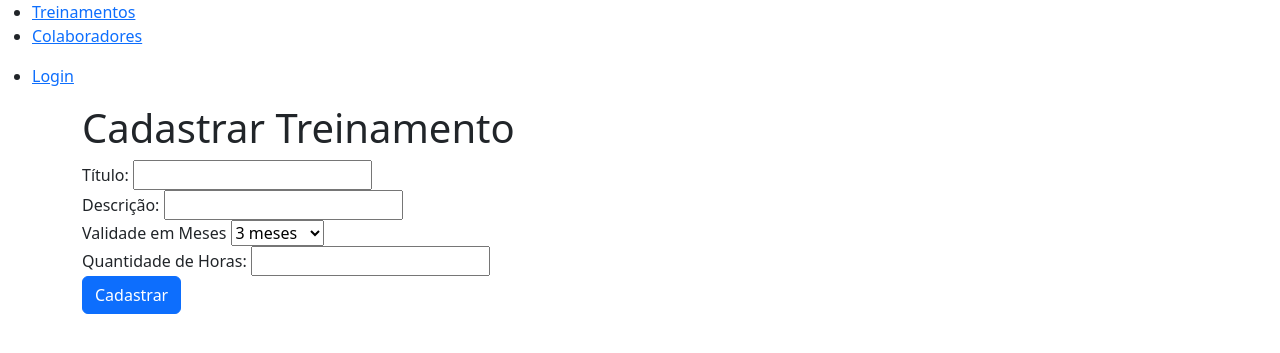
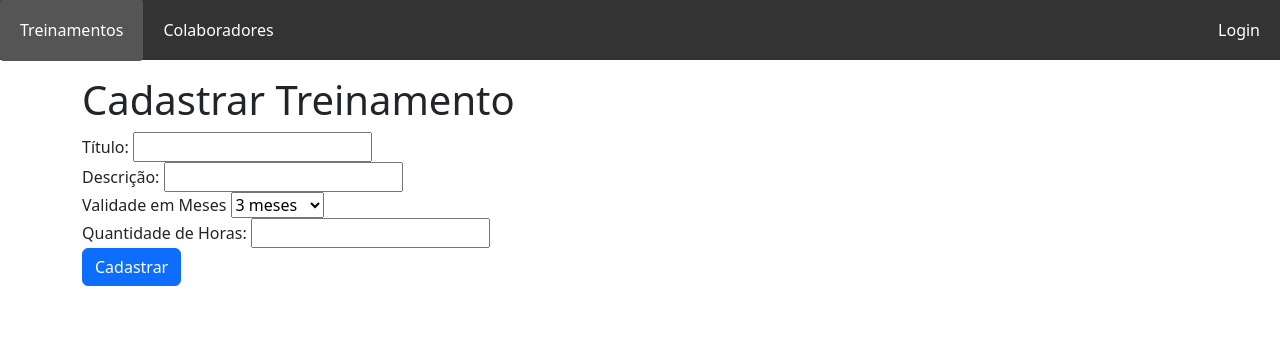
Before and after one commit to prof-dennis-senai/2024.2, a Django app: page /treinamentos/cadastrar/ in a window 1280 px wide. Shown: the top 353 px of the page. Run offline with Django 5.2, Linux system fonts and the light colour scheme.

Commit message:
aula 11 commit 1

```diff
--- a/projeto_controle/app_treinamento/views.py
+++ b/projeto_controle/app_treinamento/views.py
@@ -1,9 +1,11 @@
 from django.shortcuts import render, redirect
 from django.http import HttpRequest
 from .models import Treinamento, TreinamentoColaborador
+from utils.send_email_utils.bem_vindo.bem_vindo import enviar_email_bem_vindo_basico,enviar_email_bem_vindo_avancado
 
 # Create your views here.
 def listar_treinamentos(request: HttpRequest):
+    enviar_email_bem_vindo_avancado('caldana.gabriel@hotmail.com', 'Dennis')
     pesquisa = request.GET.get('titulo', '')
     if pesquisa:
         treinamentos = Treinamento.objects.filter(nome__icontains=pesquisa)
--- /dev/null
+++ b/projeto_controle/static/global/css/style.css
@@ -0,0 +1,39 @@
+header {
+    background-color: #333;
+    color: #fff;
+    height: 60px;
+}
+
+header nav {
+    display: flex;
+    justify-content: space-between;
+    align-items: center;
+    height: 100%;
+}
+
+header nav ul {
+    display: flex;
+    list-style: none;
+    margin: 0;
+    padding: 0;
+}
+
+header nav ul li {
+    margin-right: 0;
+}
+
+header nav ul li a {
+    color: #fff;
+    text-decoration: none;
+    padding: 20px;
+    border-radius: 4px;
+    transition: background-color 0.2s ease;
+}
+
+header nav ul li a.active {
+    background-color: #9f9f9f;
+}
+
+header nav ul li a:hover {
+    background-color: #555;
+}
--- /dev/null
+++ b/projeto_controle/templates/emails/bem_vindo/email_template.txt
@@ -0,0 +1 @@
+Seja muito bem vindo(a) {{nome_usuario}} ao nosso site! O melhor e mais completo de todos.
--- a/projeto_controle/templates/global/base.html
+++ b/projeto_controle/templates/global/base.html
@@ -8,6 +8,7 @@
     <meta name="viewport" content="width=device-width, initial-scale=1">
     <link href="https://cdn.jsdelivr.net/npm/bootstrap@5.3.3/dist/css/bootstrap.min.css" rel="stylesheet">
     <link rel="stylesheet" href="https://cdn.jsdelivr.net/npm/bootstrap-icons@1.13.1/font/bootstrap-icons.min.css">
+    <link rel="stylesheet" href="{% static 'global/css/style.css' %}">
     <script src="https://cdn.jsdelivr.net/npm/bootstrap@5.3.3/dist/js/bootstrap.bundle.min.js"></script>
     <script src="{% static 'global/js/script.js' %}"></script>
 
```
Also changed, not shown: projeto_controle/projeto_controle/settings.py (+10 -0 lines), projeto_controle/templates/emails/bem_vindo/email_template.html (added, +25 -0 lines), projeto_controle/utils/send_email_utils/bem_vindo/bem_vindo.py (added, +24 -0 lines).
